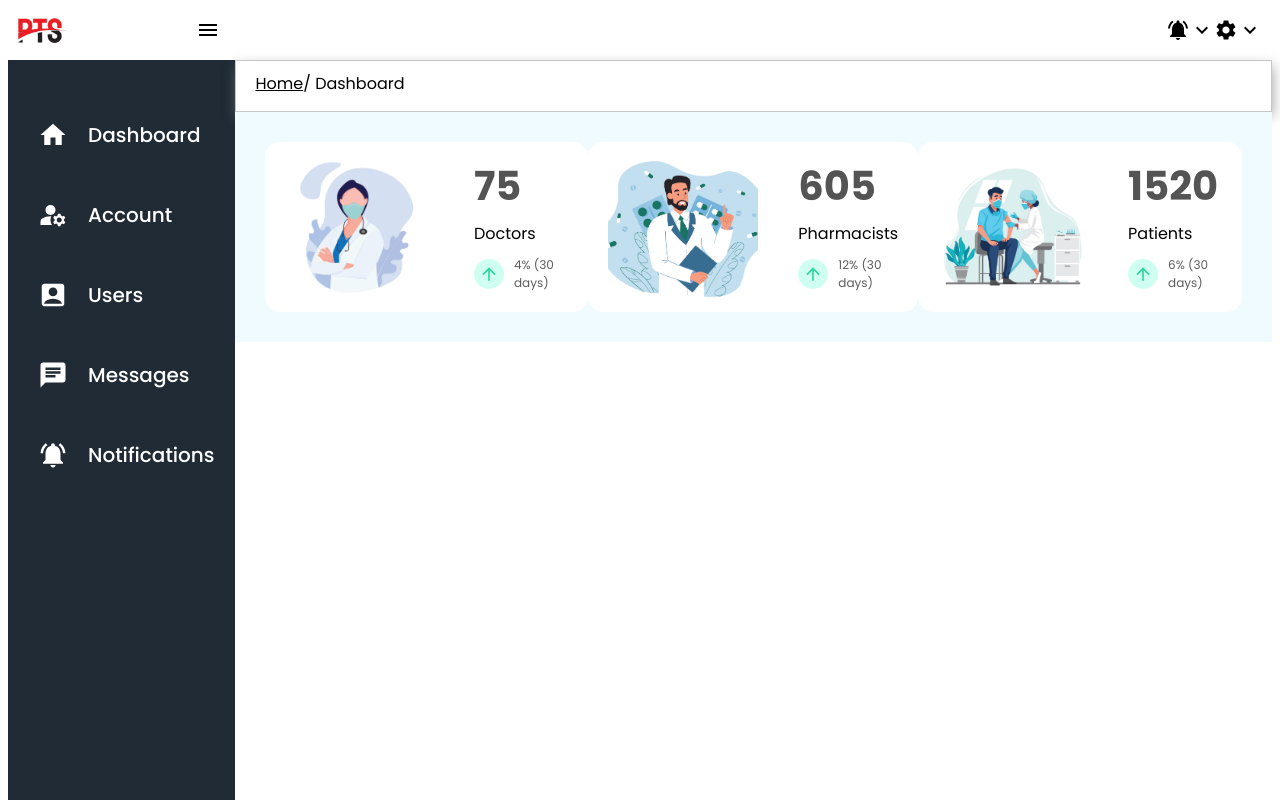
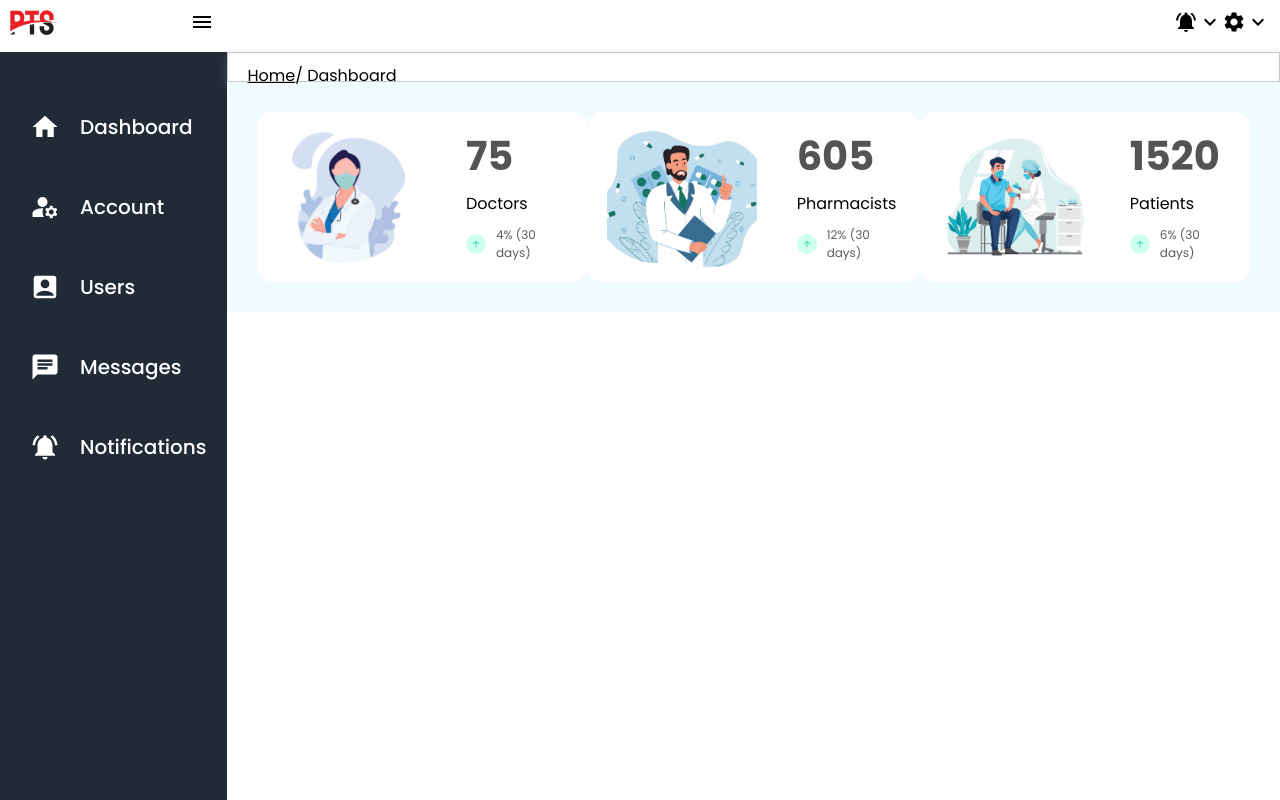
Before and after one commit to Dinithirathnayaka/Pharmacy-Tracking-System-Admin-Panel, a React (Create React App) app: page / in a window 1280 px wide. Shown: the top 800 px of the page. Built offline with nearby package versions, Linux system fonts and the light colour scheme.

Commit message:
Update style.css

```diff
--- a/public/style.css
+++ b/public/style.css
@@ -1,3 +1,6 @@
-*{
-    font-family: 'Poppins', sans-serif;
+* {
+  margin: 0;
+  padding: 0;
+  box-sizing: border-box;
+  font-family: "Poppins", sans-serif;
 }
```
